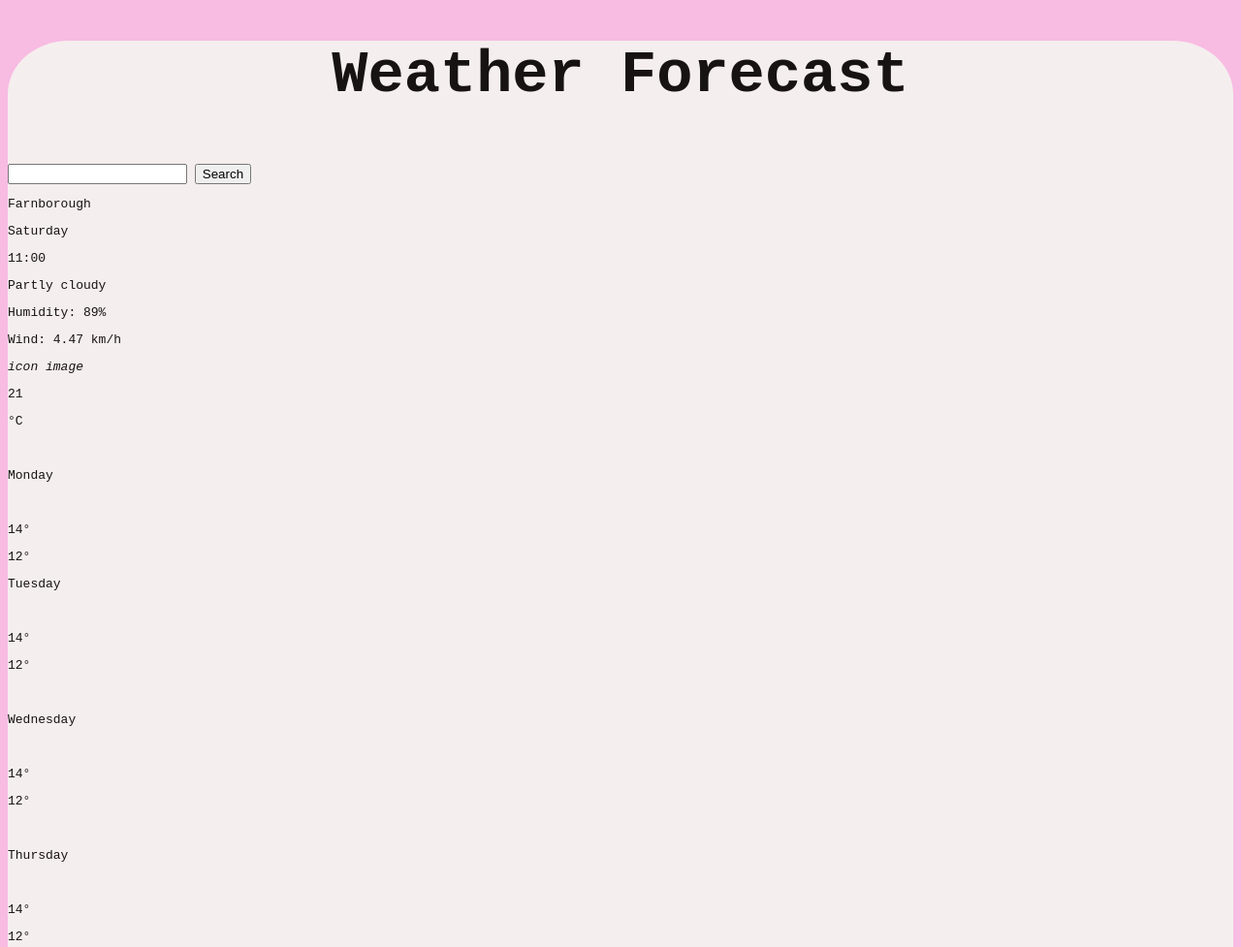
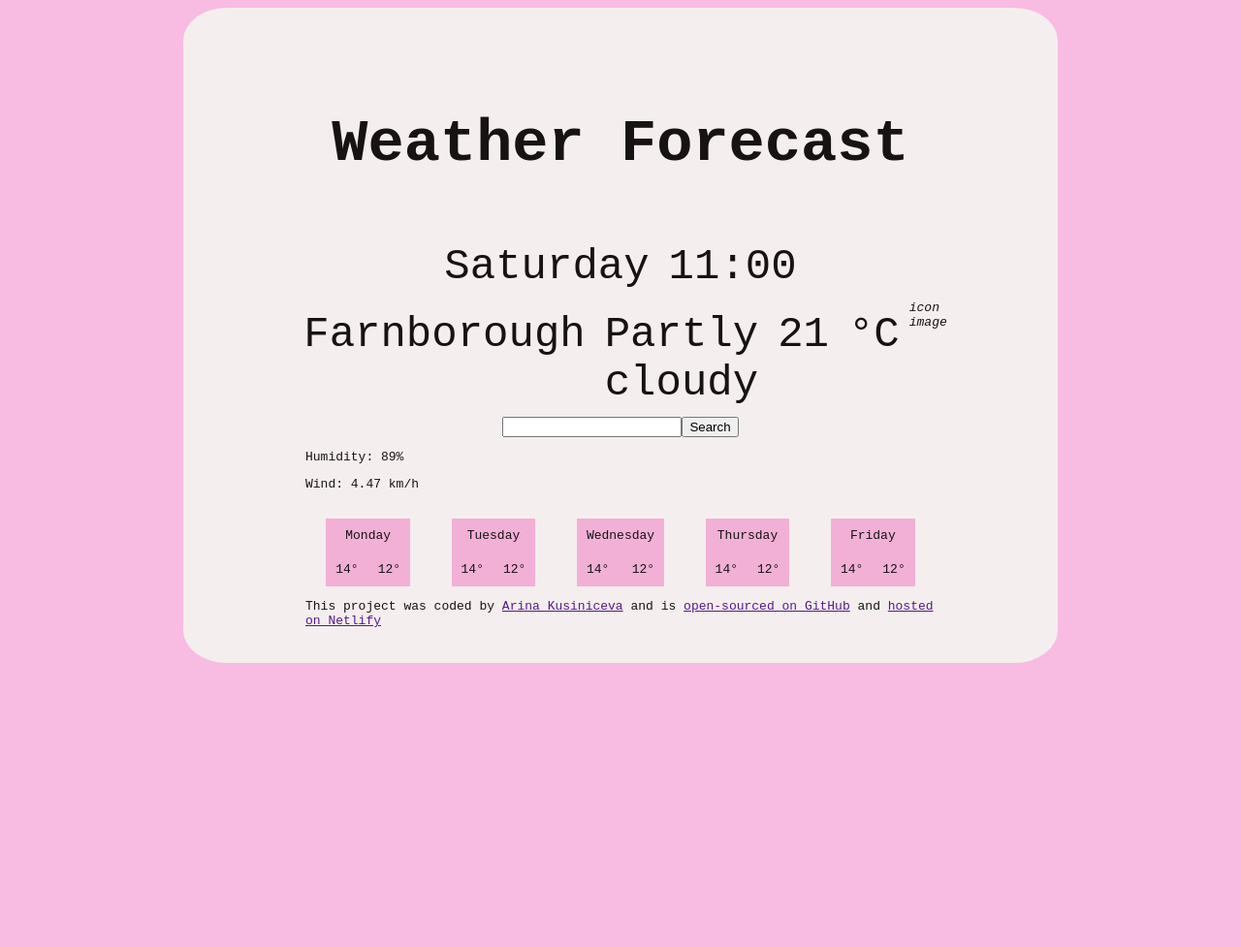
Before and after one commit to kusinicevaa/Weather-App, a plain HTML site: page Index.html in a window 1280 px wide. Shown: the top 977 px of the page at 97% size. After the commit the page ends 800 px from the top, so only its background shows below. Drawn offline with Linux system fonts and the light colour scheme; files whose address does not match are found by name.

Commit message:
update styling v 1
update styling v 1

```diff
--- a/Index.html
+++ b/Index.html
@@ -5,81 +5,90 @@
     <meta name="viewport" content="width=device-width, initial-scale=1.0" />
     <title>Index</title>
     <!-- <link rel="stylesheet" href="C:\Users\kusin\Desktop\WeatherApp\style.css" /> -->
-    <link rel="stylesheet" href="C:\Users\kusin\Desktop\WeatherApp\src\Test.css">
+    <link rel="stylesheet" href="C:\Users\kusin\Desktop\WeatherApp\style.css">
   </head>
 
   <body>
     <div class="container">
         <h1>Weather Forecast</h1>
         <img src="" alt="" class="logo" />
+
+        <div class="timeInfo">
+              <p class="weekday">Saturday</p>
+              <p class="time">11:00</p>
+      </div>
+
+        <div class="cityInfo">
+              <p class="city">Farnborough</p>
+              <p class="weatherDesc">Partly cloudy</p>
+              <p class="temperature">21</p>
+              <p>°C</p>
+              <i class="icon">icon image</i>
+        </div>
+
+
         <form action="search" class="search">
           <input type="text" class="textinput">
           <button class="btnsearch"> Search </button>
       </form>
-
-        <div class="weatherInfo">
-            <p class="city">Farnborough</p>
-            <div class="about">
-                <p class="weekday">Saturday</p>
-                <p class="time">11:00</p>
-                <p class="weatherDesc">Partly cloudy</p>
-            </div>
-        </div>
 
         <div class="weatherForecast">
             <p class="humidity">Humidity: 89%</p>
             <p class="wind">Wind: 4.47 km/h</p>
         </div>
 
-        <div class="wetherTemperature">
-            <i class="icon">icon image</i>
-            <p class="temperature">21</p>
-            <p>°C</p>
-        </div>
+
 
 
       <br />
 
-      <div class="futureDay">
+      <div class="futureDaysContainer">
+        <div class="futureDay one">
           <p class="dayName">Monday</p>
           <img src="" alt="" class="iconImage2" />
-        <p class="temp">14°</p>
-        <p class="nexttemp">12°</p>
+          <div class="temps">
+            <p class="lowtemp">14°</p>
+            <p class="hightemp">12°</p>
+          </div>
         </div>
 
-      <div class="futureDay">
+        <div class="futureDay two">
           <p class="dayName">Tuesday</p>
           <img src="" alt="" class="iconImage2" />
-        <p class="temp">14°</p>
-        <p class="nexttemp">12°</p>
+          <div class="temps">
+            <p class="lowtemp">14°</p>
+            <p class="hightemp">12°</p>
+          </div>
         </div>
 
-      <br />
-
-      <div class="futureDay">
+        <div class="futureDay three">
           <p class="dayName">Wednesday</p>
           <img src="" alt="" class="iconImage2" />
-        <p class="temp">14°</p>
-        <p class="nexttemp">12°</p>
+          <div class="temps">
+            <p class="lowtemp">14°</p>
+            <p class="hightemp">12°</p>
+          </div>
         </div>
 
-      <br />
-
-      <div class="futureDay">
+        <div class="futureDay four">
           <p class="dayName">Thursday</p>
           <img src="" alt="" class="iconImage2" />
-        <p class="temp">14°</p>
-        <p class="nexttemp">12°</p>
+          <div class="temps">
+            <p class="lowtemp">14°</p>
+            <p class="hightemp">12°</p>
+          </div>
         </div>
 
-      <br />
-
-      <div class="futureDay">
+        <div class="futureDay five">
           <p class="dayName">Friday</p>
           <img src="" alt="" class="iconImage2" />
-        <p class="temp">14°</p>
-        <p class="nexttemp">12°</p>
+          <div class="temps">
+            <p class="lowtemp">14°</p>
+            <p class="hightemp">12°</p>
           </div>
+        </div>
+      </div>
+
 
       <div>
         <p>
@@ -88,6 +97,7 @@
           <a href="">hosted on Netlify</a>
         </p>
       </div>
+
     </div>
   </body>
 </html>
--- a/style.css
+++ b/style.css
@@ -4,6 +4,11 @@ html {
     background-color: rgba(234, 33, 162,0.3);
     color: rgba(23, 19, 19,1);
     font-family: monospace;
+    margin-top: auto;
+    margin-bottom: auto;
+    margin-left:auto;
+    margin-right: auto;
+
 }
 
 .container{
@@ -12,6 +17,15 @@ html {
     opacity: 1.0;
     background-color: rgba(245, 238, 238,1);
     border-radius: 5%;
+    padding-left: 10%;
+    padding-right: 10%;
+    padding-top: 5%;
+    padding-bottom: 5%;
+    width: 650px;
+    height:550px;
+    margin-left:auto;
+    margin-right: auto;
+
 }
 
  h1 { display: flex;
@@ -20,46 +34,38 @@ html {
 
 }
 
-.weatherInfo {
+.timeInfo, .cityInfo, .search, .textinput {
     display: flex;
-    flex-direction: column; /* Stack .city and .about vertically */
-    align-items: flex-start;
-    width: 100%;
+    justify-content: center;
 }
 
-.city {
-    margin-bottom: 10px;
-    font-weight: bold;
+.timeInfo p, .cityInfo p {
+    margin: 10px;
     font-size: 44px;
-
-}
-
-.about, .weatherForecast {
-    display: flex;
-    gap: 15px; /* Add spacing between inline items */
-    justify-content: flex-start;
-    width: 100%;
-    flex-wrap: nowrap;
-}
-
-/* .weatherForecast {
-    display: flex;
-    flex-direction: column;
-    align-items: flex-start;
-    width: 100%;
-} */
-
-.about p {
-    margin: 0;
-    flex-shrink: 0; /* Prevent items from shrinking too much */
+    font-family: monospace;
 }
 
 
 
+.futureDaysContainer {
+    display: flex;
+    justify-content: space-around;
+  }
 
+  .futureDay {
+    display: flex;
+    flex-direction: column;
+    align-items: center;
+    color: rgba(23, 19, 19, 1);
+    background-color:  rgba(234, 33, 162,0.3);
+  }
 
+  .futureDay .temps {
+    display: flex;
+    justify-content: space-between;
+    width:100%; /* Adjust the width as necessary */
+  }
 
-.futureDay {
-
-    color: rgba(23, 19, 19,1);
+  .futureDay p {
+    margin: 10px
 }
```
Lines whose indentation alone changed are shown as unchanged.
